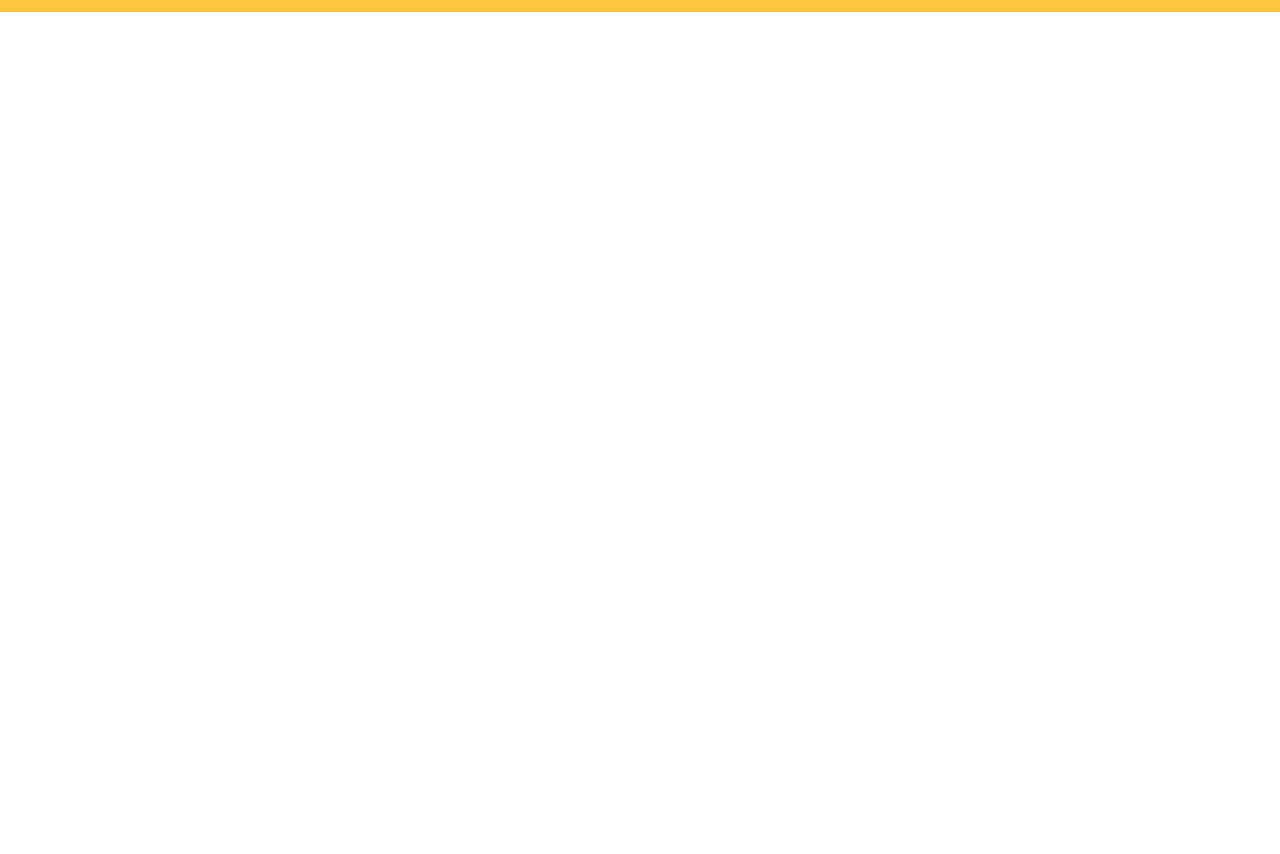
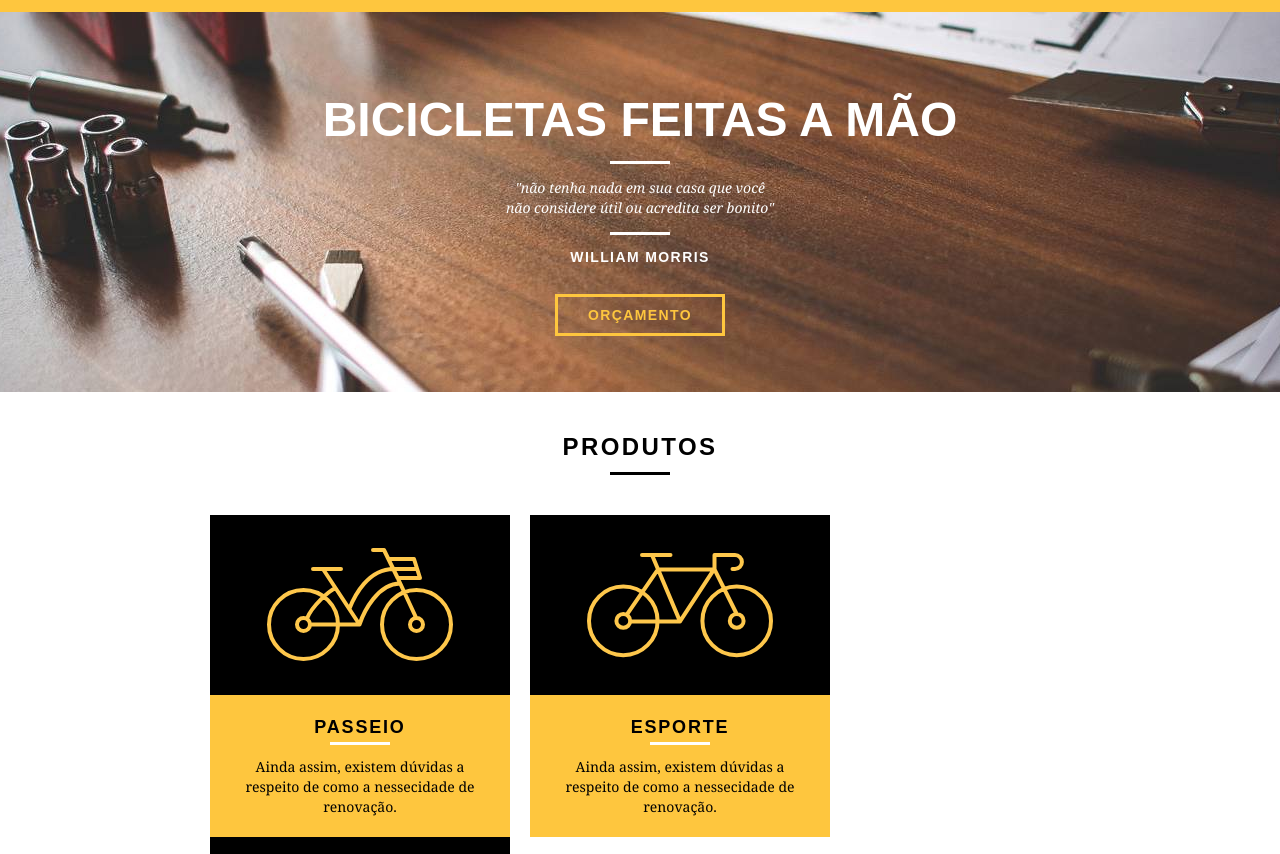
Before and after one commit to God1sAnAstronaut/project-bickraft, a plain HTML site: page index.html in a window 1280 px wide. Shown: the part 80-934 px from the top of the page. Before the commit the page ends 800 px from the top, so only its background shows below. Drawn offline with Linux system fonts and the light colour scheme.

Commit message:
adding sections for the project

```diff
--- a/css/style.css
+++ b/css/style.css
@@ -3,7 +3,49 @@
 body {
   font-family: arial, helvetica, sans-serif;
 }
+p {
+  font-family: Georgia, "Times New Roman", Times, serif;
+  font-size: 14px;
+  line-height: 20px;
+}
+.btn {
+  border: 3px solid #fec63e;
+  padding: 10px 30px;
+  color: #fec63e;
+  font-size: 14px;
+  line-height: 20px;
+  text-transform: uppercase;
+  font-weight: bold;
+  letter-spacing: 0.1em;
+}
+.btn:hover {
+  color: #fff;
+  border-color: #fff;
+}
+.btn.btn-preto:hover {
+  color: #000;
+  border-color: #000;
+}
 
+.subtitulo {
+  font-weight: bold;
+  line-height: 30px;
+  font-size: 24px;
+  letter-spacing: 0.1em;
+  color: #000;
+  text-transform: uppercase;
+  text-align: center;
+  margin-bottom: 40px;
+}
+
+.subtitulo::after {
+  content: "";
+  display: block;
+  width: 60px;
+  height: 3px;
+  background: #000;
+  margin: 10px auto;
+}
 /*============ HEADER ============*/
 
 .header {
@@ -12,6 +54,7 @@ body {
   padding: 15px 0;
   position: fixed;
   top: 0;
+  z-index: 10;
 }
 
 .header_menu {
@@ -38,3 +81,85 @@ body {
 }
 
 /* ==========INTRODUÇÃO ==========*/
+.introducao {
+  width: 100%;
+  height: 380px;
+  background: url("../img/bg.jpg") no-repeat center;
+  background-size: cover;
+  margin-top: 92px;
+  padding-top: 80px;
+  text-align: center;
+}
+.introducao h1 {
+  font-size: 48px;
+  color: #fff;
+  font-weight: bold;
+  text-transform: uppercase;
+  text-align: center;
+}
+.quote-externo {
+  max-width: 320px;
+  margin: 0 auto;
+  margin-bottom: 40px;
+  color: #fff;
+}
+.quote-externo p {
+  font-style: italic;
+}
+.quote-externo p:before,
+.quote-externo p::after {
+  content: "";
+  display: block;
+  width: 60px;
+  height: 3px;
+  background: #fff;
+  margin: 14px auto;
+}
+.quote-externo cite {
+  font-style: normal;
+  font-weight: bold;
+  font-size: 14px;
+  letter-spacing: 0.1em;
+}
+
+/* ===============PRODUTOS================== */
+.produtos {
+  padding: 40px;
+}
+.produtos_lista li {
+  background: #fec63e;
+  text-align: center;
+}
+.produtos_lista li h3 {
+  font-weight: bold;
+  font-size: 18px;
+  line-height: 25px;
+  text-transform: uppercase;
+  letter-spacing: 0.1em;
+  margin-top: 20px;
+}
+
+.produtos_lista li h3::after {
+  content: "";
+  display: block;
+  width: 60px;
+  height: 3px;
+  background: #fff;
+  margin: 2px auto;
+}
+.produtos_lista li p {
+  padding: 10px 20px 20px 20px;
+}
+
+.produtos_icone {
+  background: #000;
+  padding: 20px;
+}
+.call {
+  padding-top: 40px;
+  text-align: center;
+  clear: both;
+}
+.call p {
+  margin-bottom: 20px;
+}
--- a/index.html
+++ b/index.html
@@ -31,6 +31,50 @@
       </div>
     </header>
 
+    <section class="introducao">
+      <div class="container">
+        <h1>Bicicletas Feitas a Mão</h1>
+        <blockquote class="quote-externo">
+          <p>"não tenha nada em sua casa que você <br> não considere útil ou acredita ser bonito"</p>
+          <cite>WILLIAM MORRIS</cite>
+        </blockquote>
+        <a href="produtos.html" class="btn">Orçamento</a>
+      </div>
+    </section>
+
+    <section class="produtos container">
+      <h2 class="subtitulo">Produtos</h2>
+      <ul class="produtos_lista">
+
+        <li class="grid-1-3">
+          <div class="produtos_icone">
+            <img src="img/produtos/passeio.svg" alt="Bikcraft Passeio">
+          </div>
+          <h3>Passeio</h3>
+          <p>Ainda assim, existem dúvidas a respeito de como a nessecidade de renovação.</p>
+        </li>
+
+        <li class="grid-1-3">
+          <div class="produtos_icone">
+            <img src="img/produtos/esporte.svg" alt="Bikcraft Passeio">
+          </div>
+          <h3>Esporte</h3>
+          <p>Ainda assim, existem dúvidas a respeito de como a nessecidade de renovação.</p>
+        </li>
+
+        <li class="grid-1-3">
+          <div class="produtos_icone">
+            <img src="img/produtos/retro.svg" alt="Bikcraft Passeio">
+          </div>
+          <h3>Retro</h3>
+          <p>Ainda assim, existem dúvidas a respeito de como a nessecidade de renovação.</p>
+        </li>
+      </ul>
+      <div class="call">
+        <p>Clique aqui e veja os detalhes dos produtos</p>
+        <a href="produtos.html" class="btn btn-preto">Produtos</a>
+      </div>
+    </section>
   </body>
 
   </html>
```
